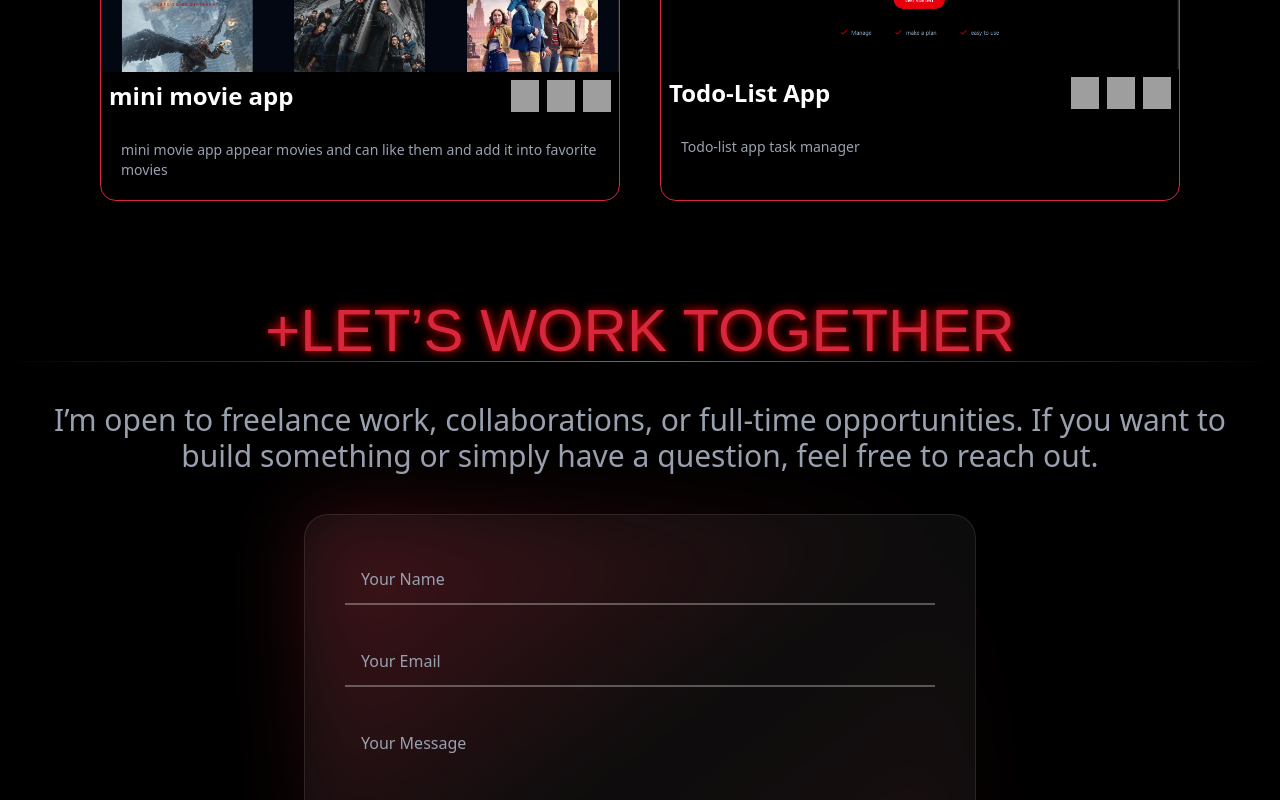
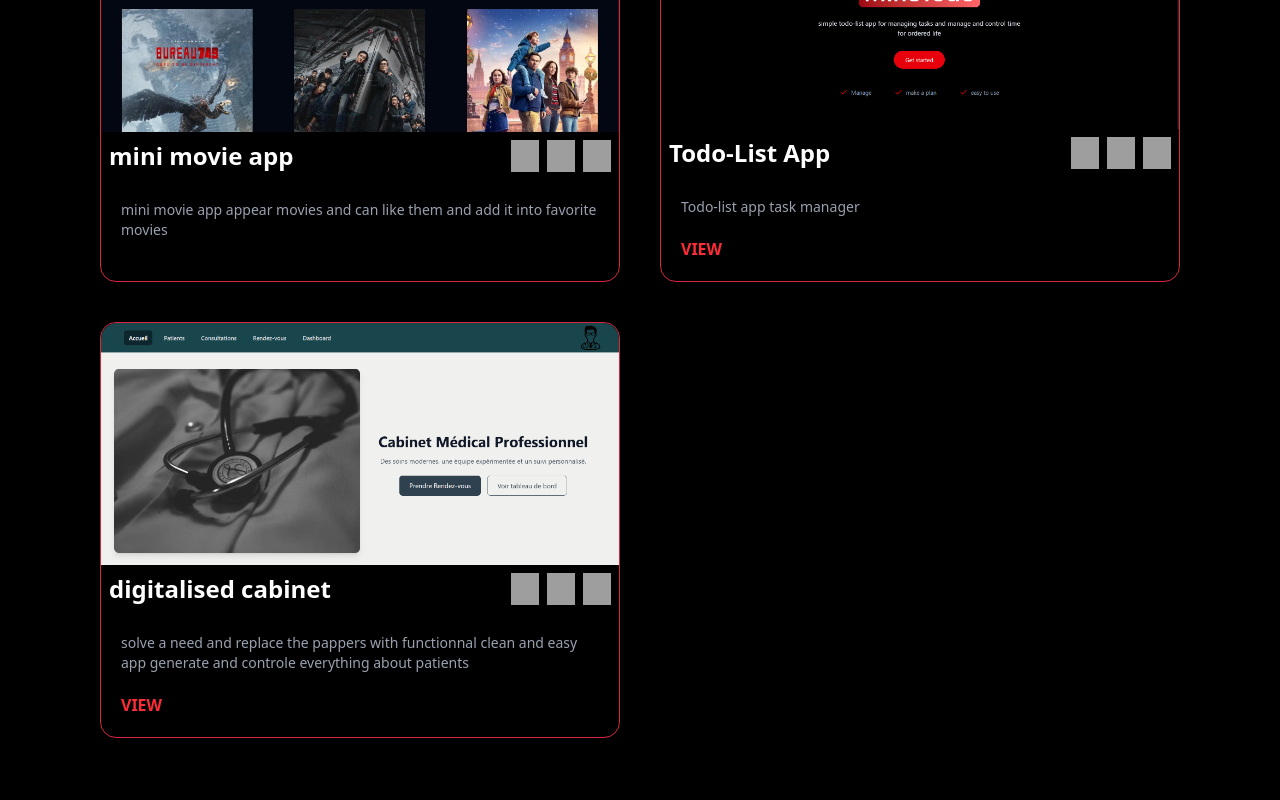
Before and after one commit to homecoming7777/ABPortfolio, a React (Vite) app: page / in a window 1280 px wide. Shown: the part 4003-4803 px from the top of the page. Built offline with nearby package versions, Linux system fonts and the light colour scheme; grey boxes are pictures that could not be loaded; a web font is replaced by a local one.

Commit message:
make the form send messages to my email and add one more project with links

```diff
--- a/projects.jsx
+++ b/projects.jsx
@@ -105,7 +105,8 @@ export const projects = [
             name:"mysql",
             img:"https://www.svgrepo.com/show/303251/mysql-logo.svg"
          }
-      ]
+      ],
+      link:"https://plpredictions.42web.io/login.php"
    },
    {
       id:6,
@@ -165,6 +166,28 @@ export const projects = [
             name:"React Router",
             img:"https://www.svgrepo.com/show/354262/react-router.svg"
          }
-      ]
+      ],
+      link:"https://mytodolist-iota.vercel.app/"
+   },
+   {
+      id:9,
+      title: "digitalised cabinet",
+      description: "solve a need and replace the pappers with functionnal clean and easy app generate and controle everything about patients",
+      Project_image: "Capture.PNG",
+      stack: [
+         {
+            name:"React",
+            img: "https://www.svgrepo.com/show/355190/reactjs.svg"
+         },
+         {
+            name:"tailwindcss",
+            img: "https://www.svgrepo.com/show/354431/tailwindcss-icon.svg"
+         },
+         {
+            name:"React Router",
+            img:"https://www.svgrepo.com/show/354262/react-router.svg"
+         }
+      ],
+      link:"https://cabinetdigitaliser.vercel.app/"
    },
 ]
--- a/src/components/ContactForm.jsx
+++ b/src/components/ContactForm.jsx
@@ -1,10 +1,13 @@
 import { useState, useEffect } from "react";
 import AOS from "aos";
 import "aos/dist/aos.css";
+import emailjs from "emailjs-com";
 
 export default function ContactForm() {
   useEffect(() => {
     AOS.init({ duration: 800, once: false });
+
+    emailjs.init("3JOcRLYqAWxF1kR8h");
   }, []);
 
   const [formData, setFormData] = useState({
@@ -19,8 +22,23 @@ export default function ContactForm() {
 
   const handleSubmit = (e) => {
     e.preventDefault();
-      console.log(formData);
-      alert("Message sent!");
+
+    emailjs.sendForm(
+      "service_fitcu46",
+      "template_t0mwoeg",
+      e.target,
+      "3JOcRLYqAWxF1kR8h"
+    ).then(
+      () => {
+        alert("Message sent successfully ✅");
+        e.target.reset();
+        setFormData({ name: "", email: "", message: "" });
+      },
+      (error) => {
+        console.error(error);
+        alert("Failed to send ❌");
+      }
+    );
   };
 
   return (
--- a/src/components/ProjectCard.jsx
+++ b/src/components/ProjectCard.jsx
@@ -1,7 +1,7 @@
 export default function ProjectCard({ projects }) {
    return (
       <>
-         <div className="border-1 border-[#D7263D] m-5 rounded-2xl hover:shadow-2xl hover:shadow-red-500" data-aos="fade-up">
+         <div className="border-1 border-[#D7263D] m-5 pb-5 rounded-2xl hover:shadow-2xl hover:shadow-red-500" data-aos="fade-up">
             <div>
                   <img src={projects.Project_image} className="w-full h-full rounded-t-2xl" alt="" />
             </div>
@@ -23,6 +23,7 @@ export default function ProjectCard({ projects }) {
             <p className="text-gray-400 p-5 text-sm">
                {projects.description}
             </p>
+               {projects.link ? <a href={projects.link} className="text-red-500 font-bold cursor-none p-5">VIEW</a> : ""}
 
          </div>
       </>
--- a/src/components/ScrollToTop.jsx
+++ b/src/components/ScrollToTop.jsx
@@ -1,5 +1,5 @@
 import { useEffect, useState } from "react";
-import { ArrowUp } from "lucide-react"; // or use any icon you want
+import { ArrowUp } from "lucide-react";
 
 export default function ScrollToTopButton() {
   const [visible, setVisible] = useState(false);
```
Also changed, not shown: public/Capture.PNG (added). Lines whose indentation alone changed are shown as unchanged.
